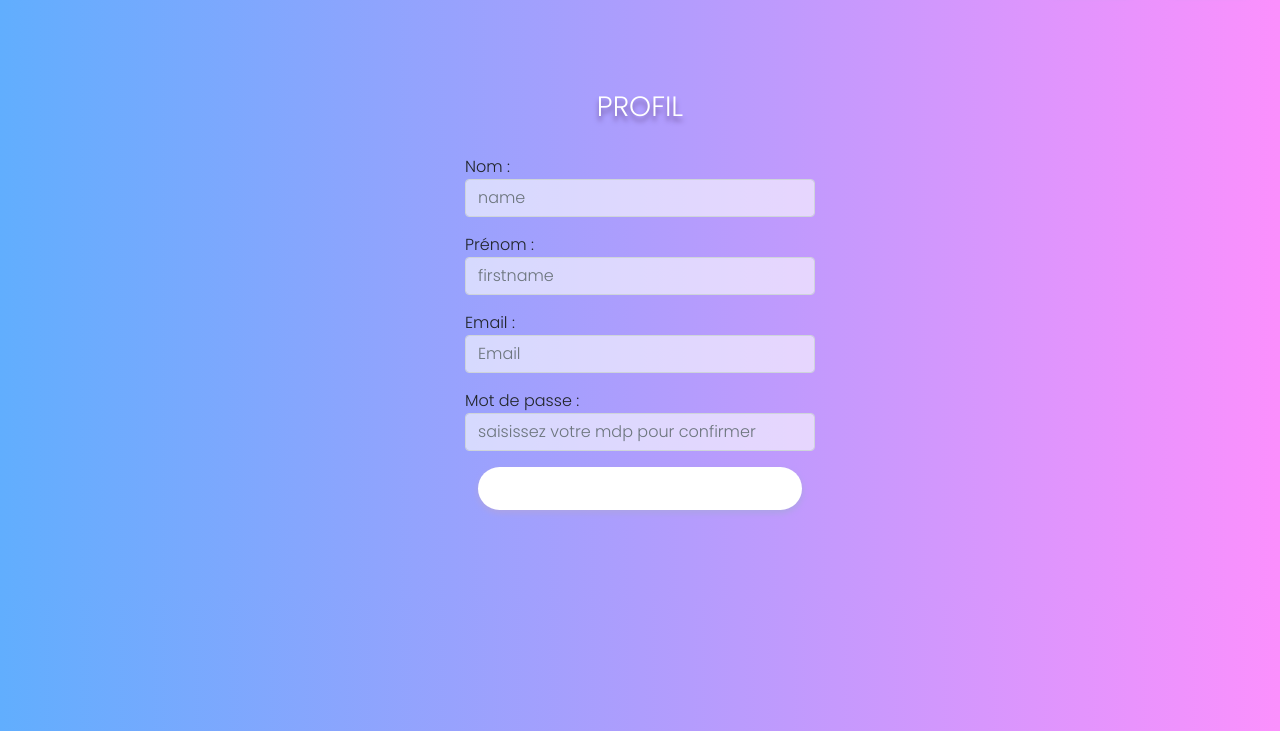
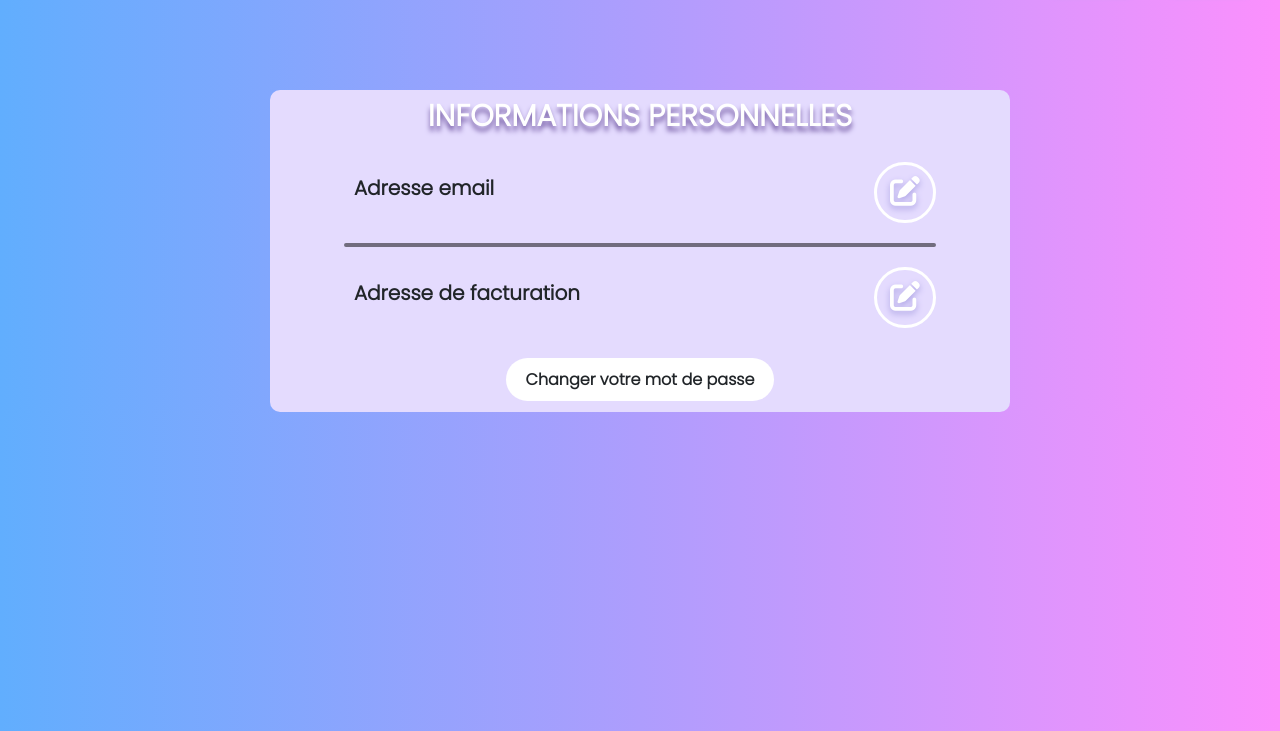
Before and after one commit to GregoireBa/DonutsV1, a Symfony app: template templates/front/user_form.html.twig in a window 1280 px wide. Shown: the part 69-800 px from the top of the page. Run offline with Twig, Linux system fonts and the light colour scheme; the template is opened without the code that fills it, so the values that code supplies are empty; form fields are guessed from the names that the template uses; some libraries are stand-ins or nearby versions.

Commit message:
up
de la merde à revoir

```diff
--- a/public/css/style.css
+++ b/public/css/style.css
@@ -20,9 +20,54 @@ COULEUR TEXTE --> rgba(0, 0, 0, 0.527)
     font-family: 'Poppins', sans-serif;
 }
 
+body {
+    background: rgb(97, 174, 254);
+    background: -moz-linear-gradient(90deg, rgba(97, 174, 254, 1) 0%, rgba(174, 157, 253, 1) 50%, rgba(251, 144, 253, 1) 100%);
+    background: -webkit-linear-gradient(90deg, rgba(97, 174, 254, 1) 0%, rgba(174, 157, 253, 1) 50%, rgba(251, 144, 253, 1) 100%);
+    background: linear-gradient(90deg, rgba(97, 174, 254, 1) 0%, rgba(174, 157, 253, 1) 50%, rgba(251, 144, 253, 1) 100%);
+    filter: progid:DXImageTransform.Microsoft.gradient(startColorstr="#61aefe", endColorstr="#fb90fd", GradientType=1);
+}
+
 a {
     margin: 0;
     padding: 0;
+}
+
+
+.hr-info {
+    width: 80%;
+    border: 2px solid black;
+    margin: 0 auto;
+    border-radius: 5px;
+    opacity: 0.5;
+}
+
+
+h1 {
+    text-align: center;
+    text-transform: uppercase;
+    color: white;
+    text-shadow: 0 5px 5px #755CA5;
+    font-weight: bold;
+    font-size: 50px;
+}
+
+h2{
+    font-size: 20px;
+    font-weight: bold;
+}
+
+.h1-30 {
+    font-size: 30px;
+
+}
+
+img {
+    width: 100%;
+}
+
+.img-tab {
+    max-width: 100px;
 }
 
 /* BTN */
@@ -46,30 +91,7 @@ a {
     box-shadow: 0 0px 0px #ACA3E4;
 }
 
-body {
-    background: rgb(97, 174, 254);
-    background: -moz-linear-gradient(90deg, rgba(97, 174, 254, 1) 0%, rgba(174, 157, 253, 1) 50%, rgba(251, 144, 253, 1) 100%);
-    background: -webkit-linear-gradient(90deg, rgba(97, 174, 254, 1) 0%, rgba(174, 157, 253, 1) 50%, rgba(251, 144, 253, 1) 100%);
-    background: linear-gradient(90deg, rgba(97, 174, 254, 1) 0%, rgba(174, 157, 253, 1) 50%, rgba(251, 144, 253, 1) 100%);
-    filter: progid:DXImageTransform.Microsoft.gradient(startColorstr="#61aefe", endColorstr="#fb90fd", GradientType=1);
-}
 
-h1 {
-    text-align: center;
-    text-transform: uppercase;
-    color: white;
-    text-shadow: 0 5px 5px #755CA5;
-    font-weight: bold;
-    font-size: 50px;
-}
-
-img {
-    width: 100%;
-}
-
-.img-tab {
-    max-width: 100px;
-}
 
 /* MENU */
 
@@ -145,7 +167,7 @@ img {
 .s-text-user {
     letter-spacing: 1px;
     text-transform: uppercase;
-    margin:0 10px 0 0;
+    margin: 0 10px 0 0;
 }
 
 .box-user {
@@ -157,7 +179,8 @@ img {
     margin: 0 10px;
     transition: all 0.3s;
 }
-.box-user:hover{
+
+.box-user:hover {
     border: 2px solid #aca3e4;
 }
 
@@ -195,7 +218,8 @@ img {
     margin: 0 10px;
     transition: all 0.3s;
 }
-.box-panier:hover{
+
+.box-panier:hover {
     border: 2px solid #aca3e4;
 }
 
@@ -392,3 +416,74 @@ img {
 .btn-action:hover {
     color: #21252965;
 }
+
+/* PAGE INFORMATIONS PERSONNELLES */
+
+.donuts-panda {
+    max-width: 200px;
+    position: absolute;
+}
+
+.box-page-standard {
+    position: relative;
+    max-width: 740px;
+    background-color: #E4DBFE;
+    margin: 90px auto 0 auto;
+    border-radius: 10px;
+}
+
+.d-box-input {
+    display: flex;
+    padding: 20px 0px;
+    align-items: center;
+    justify-content: center;
+}
+
+.box-info-profil {
+    width: 60%;
+    display: flex;
+    flex-direction: column;
+    padding: 10px;
+}
+
+.box-button-edit {
+    width: 20%;
+    display: flex;
+    justify-content: flex-end;
+    font-size: 30px;
+}
+
+.btn-edit{
+    border:3px solid white;
+    padding:5px 13px;
+    border-radius:50px;
+    color:rgb(255, 255, 255);
+    text-shadow: 0 3px 6px #ACA3E4;
+    transition: all 0.3s;
+}
+
+.btn-edit:hover{
+    border: 3px solid #aca3e4;
+    color:#aca3e4;
+}
+
+.box-btn-edit-mdp{
+    width: 100%;
+    text-align: center;
+    padding:20px 0;
+
+}
+
+.btn-edit-mdp {
+    background-color:white;
+    text-decoration: none;
+    padding:10px 20px;
+    border-radius:50px;
+    color:#212529;
+    font-weight:600;
+    transition: all 0.3s;
+}
+.btn-edit-mdp:hover{
+    box-shadow: 0 3px 6px #ACA3E4;
+    color:#212529;
+}
--- a/templates/base.html.twig
+++ b/templates/base.html.twig
@@ -61,7 +61,7 @@
 							<a href="{{path('front_update_user')}}" class="a-user">
 								<div class="box-user">
 										<i class="fa-solid fa-user btn-panier"></i>
-										<span class="s-text-user">Bonjour, {{user.firstname}}</span>
+										<span class="s-text-user">profil</span>
 								</div>
 							</a>
 
--- a/templates/front/user_form.html.twig
+++ b/templates/front/user_form.html.twig
@@ -1,27 +1,56 @@
 {% extends "base.html.twig" %}
 
 
+{% block body %}
 
-{% block body %}
-<div class="box-login">
-<h1 class="h3 mb-3 font-weight-normal">Profil</h1>
-{{form_start(userForm)}}
 
-        {{form_label(userForm.name,'Nom :', {'label_attr' : {'class' : 'mt-3'}})}}
-        {{form_widget(userForm.name, {'attr' : {'class' : 'form-control input-login', 'placeholder' : 'name'}})}}
+	<div class="box-page-standard">
+        <div class="donuts-panda"><img src="" alt=""></div>
+		<h1 class="h1-30 pt-2">Informations personnelles</h1>
 
-        {{form_label(userForm.firstname,'Prénom :', {'label_attr' : {'class' : 'mt-3'}})}}
-        {{form_widget(userForm.firstname, {'attr' : {'class' : 'form-control input-login', 'placeholder' : 'firstname'}})}}
+                {# EMAIL #}
+		<div class="d-box-input">
 
-        {{form_label(userForm.email,'Email :', {'label_attr' : {'class' : 'mt-3'}})}}
-        {{form_widget(userForm.email, {'attr' : {'class' : 'form-control input-login', 'placeholder' : 'Email'}})}}
+			<div class="box-info-profil">
+				<h2>Adresse email</h2>
 
-        {{form_label(userForm.password,'Mot de passe :', {'label_attr' : {'class' : 'mt-3'}})}}
-        {{form_widget(userForm.password, {'attr' : {'class' : 'form-control input-login', 'placeholder' : 'saisissez votre mdp pour confirmer'}})}}
+				<span>{{user.email}}</span>
+			</div>
 
-        {{form_widget(userForm.Enregistrer, {'attr' : {'class' : 'btn btn-lg mt-3 btn-co btn-co-login',}})}}
 
-{{form_end(userForm)}}
-</div>
+			<div class="box-button-edit">
+				<a href="{{path ('front_update_user_email')}}" class="btn-edit"><i class="fa-solid fa-pen-to-square"></i></a>
+			</div>
+
+		</div>
+
+		<hr class="hr-info">
+
+                {# ADRESSE DE FACTURATION #}
+
+                <div class="d-box-input">
+
+			<div class="box-info-profil">
+				<h2>Adresse de facturation</h2>
+
+				<span>{{user.name}}</span>
+				<span>{{user.firstname}}</span>
+				<span>{{user.adresse}}</span>
+				<span>{{user.cp}}
+					{{user.ville}}</span>
+				<span>{{user.telephone}}</span>
+			</div>
+
+
+			<div class="box-button-edit">
+				<a href="#" class="btn-edit"><i class="fa-solid fa-pen-to-square"></i></a>
+			</div>
+
+		</div>
+
+                <div class="box-btn-edit-mdp">
+                <a href="#" class="btn-edit-mdp">Changer votre mot de passe</a>
+                </div>
+	</div>
 
 {% endblock %}
```
Also changed, not shown: src/Controller/Front/FrontUserController.php (+25 -23 lines), src/Form/UserUpdateEmailType.php (added, +27 -0 lines), templates/front/user_update_email.html.twig (added, +14 -0 lines), public/media/Donuts_Profil.png (added), public/media/Donuts_panda.png (added).
